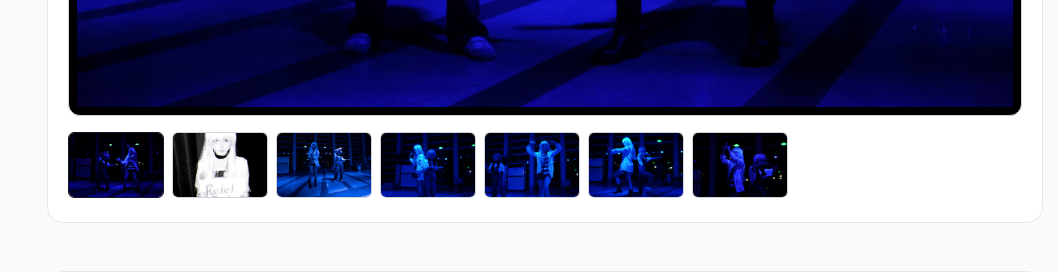
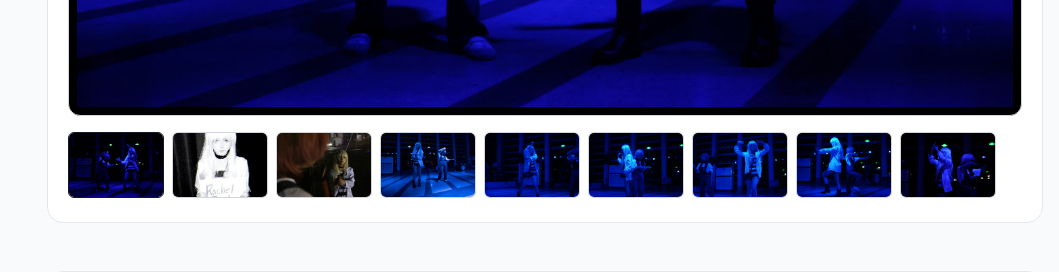
Before and after one commit to ReBone0522/ReBone-s-personal-website, a plain HTML site: page expressions_fandom_satsuriku.html in a window 1280 px wide. Shown: the part 1360-1632 px from the top of the page, without its empty margins (221-1280 px from the left). Drawn offline with nearby package versions, Linux system fonts and the light colour scheme.

Commit message:
Add coded cosplay images 2 and 5; keep sorted-order gallery on satsuriku page

```diff
--- a/expressions_fandom_satsuriku.html
+++ b/expressions_fandom_satsuriku.html
@@ -138,7 +138,9 @@
         const cosImages = [
             'assets/images/fandom/satsuriku/cos-0.jpg',
             'assets/images/fandom/satsuriku/cos-1.jpg',
+            'assets/images/fandom/satsuriku/cos-2.jpg',
             'assets/images/fandom/satsuriku/cos-4.jpg',
+            'assets/images/fandom/satsuriku/cos-5.jpg',
             'assets/images/fandom/satsuriku/cos-7.jpg',
             'assets/images/fandom/satsuriku/cos-8.jpg',
             'assets/images/fandom/satsuriku/cos-10.jpg',
```
Also changed, not shown: assets/images/fandom/satsuriku/cos-2.jpg (added), assets/images/fandom/satsuriku/cos-5.jpg (added).
